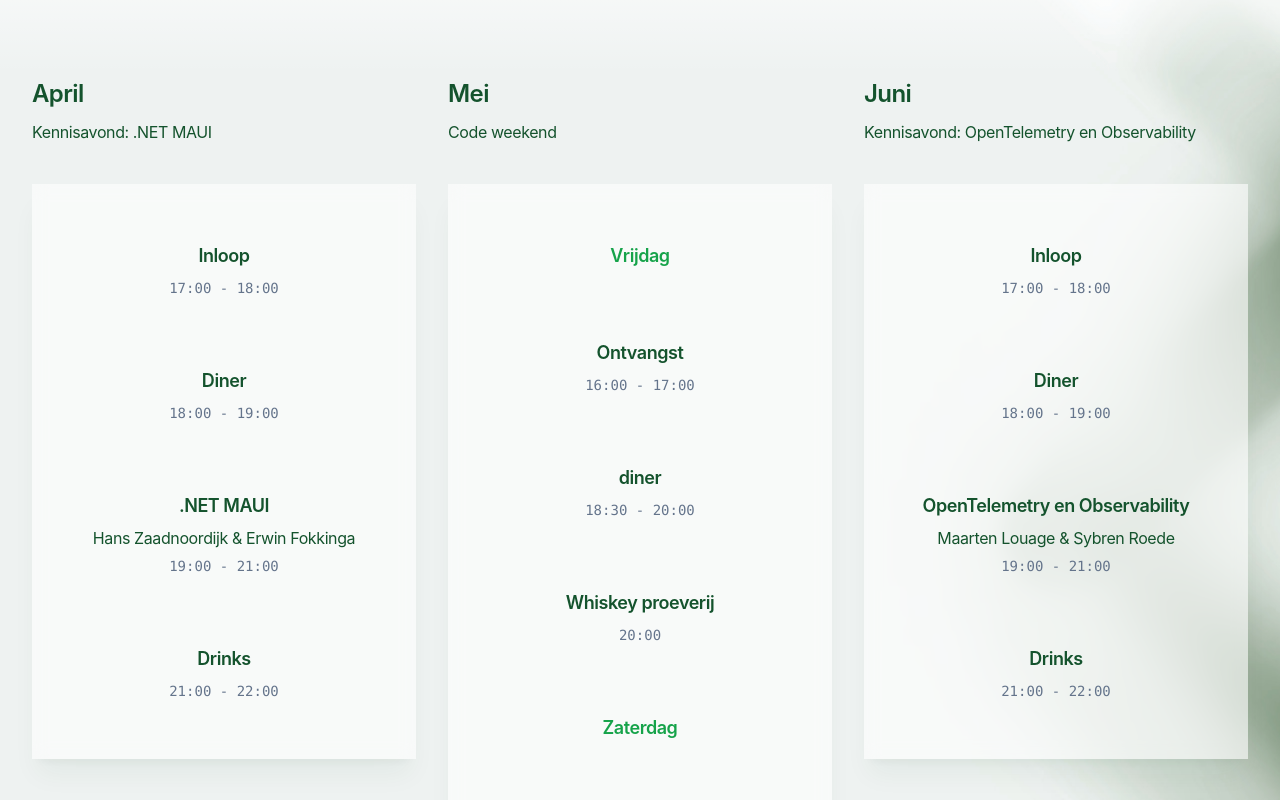
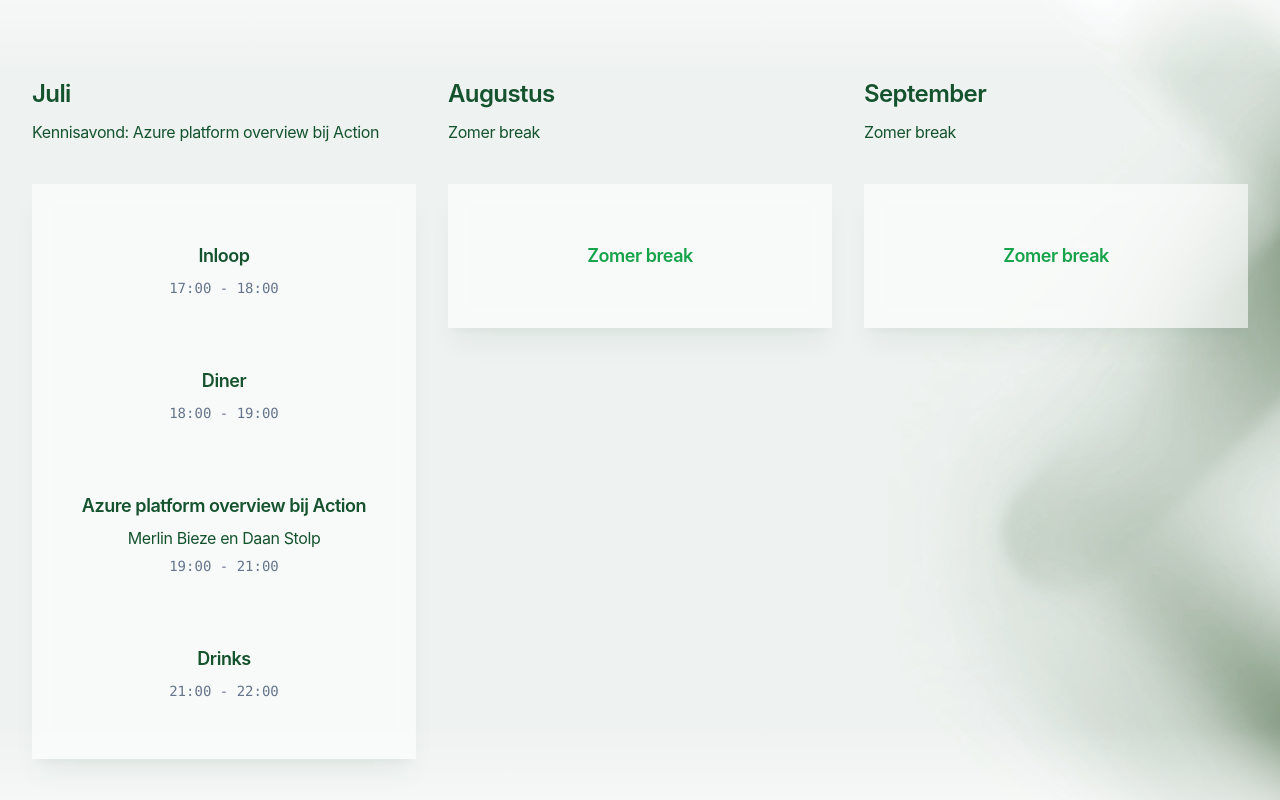
Before and after one commit to mlouage/XPRTZ.knowledge, a Next.js app: page / in a window 1280 px wide. Shown: the part 2220-3020 px from the top of the page. Built offline with nearby package versions, Linux system fonts and the light colour scheme.

Commit message:
Juli update (#8)

```diff
--- a/src/components/Schedule.jsx
+++ b/src/components/Schedule.jsx
@@ -8,10 +8,10 @@ import backgroundImage from '@/images/background.jpg'
 
 const schedule = [
     {
-        date: 'April',
-        dateTime: '2023-04-13',
+        date: 'Juli',
+        dateTime: '2023-07-13',
         summary:
-            'Kennisavond: .NET MAUI',
+            'Kennisavond: Azure platform overview bij Action',
         timeSlots: [
             {
                 id: 1,
@@ -29,8 +29,8 @@ const schedule = [
             },
             {
                 id: 3,
-                name: 'Hans Zaadnoordijk & Erwin Fokkinga',
-                description: '.NET MAUI',
+                name: 'Merlin Bieze en Daan Stolp',
+                description: 'Azure platform overview bij Action',
                 start: '19:00',
                 end: '21:00',
             },
@@ -44,144 +44,32 @@ const schedule = [
         ],
     },
     {
-        date: 'Mei',
-        dateTime: '2023-05-12',
+        date: 'Augustus',
+        dateTime: '2023-08-01',
         summary:
-            'Code weekend',
+            'Zomer break',
         timeSlots: [
             {
                 id: 0,
                 name: null,
-                description: 'Vrijdag',
+                description: 'Zomer break',
                 start: null,
                 end: null,
-            },
-            {
-                id: 1,
-                name: null,
-                description: 'Ontvangst',
-                start: '16:00',
-                end: '17:00',
-            },
-            {
-                id: 2,
-                name: null,
-                description: 'diner',
-                start: '18:30',
-                end: '20:00',
-            },
-            {
-                id: 3,
-                name: null,
-                description: 'Whiskey proeverij',
-                start: '20:00',
-                end: null,
-            },
-            {
-                id: 39,
-                name: null,
-                description: 'Zaterdag',
-                start: null,
-                end: null,
-            },
-            {
-                id: 4,
-                name: null,
-                description: 'Ontbijt',
-                start: '08:00',
-                end: '09:00',
-            },
-            {
-                id: 5,
-                name: 'Rob van Geloven',
-                description: 'Tech Track 1: Writing a retro emulator in C#',
-                start: '09:00',
-                end: '14:00',
-            },
-            {
-                id: 6,
-                name: 'Mark van Leijenhorst',
-                description: 'Tech Track 2: VR development in .NET met Unity',
-                start: '09:00',
-                end: '14:00',
-            },
-            {
-                id: 7,
-                name: null,
-                description: 'Workshop: Eijscoach',
-                start: '14:00',
-                end: '17:00',
-            },
-            {
-                id: 8,
-                name: null,
-                description: 'BBQ en avond activiteiten',
-                start: '18:00',
-                end: null,
-            },
-            {
-                id: 89,
-                name: null,
-                description: 'Zondag',
-                start: null,
-                end: null,
-            },
-            {
-                id: 9,
-                name: null,
-                description: 'Ontbijt',
-                start: '08:00',
-                end: '09:00',
-            },
-            {
-                id: 10,
-                name: 'Stefan van Tilborg',
-                description: 'Tech Track: Lego Robots bouwen met .NET',
-                start: '09:00',
-                end: '12:00',
-            },
-            {
-                id: 11,
-                name: null,
-                description: 'Lunch en vertrek',
-                start: '12:00',
-                end: '14:00',
             },
         ],
     },
     {
-        date: 'Juni',
-        dateTime: '2023-06-08',
+        date: 'September',
+        dateTime: '2023-09-01',
         summary:
-            'Kennisavond: OpenTelemetry en Observability',
+            'Zomer break',
         timeSlots: [
             {
                 id: 1,
                 name: null,
-                description: 'Inloop',
-                start: '17:00',
-                end: '18:00',
-            },
-            {
-                id: 2,
-                name: null,
-                description: 'Diner',
-                start: '18:00',
-                end: '19:00',
-            },
-            {
-                id: 3,
-                name: 'Maarten Louage & Sybren Roede',
-                description: 'OpenTelemetry en Observability',
-                start: '19:00',
-                end: '21:00',
-            },
-            {
-                id: 4,
-                name: null,
-                description: 'Drinks',
-                start: '21:00',
-                end: '22:00',
+                description: 'Zomer break',
+                start: null,
+                end: null,
             },
         ],
     },
--- a/src/components/Speakers.jsx
+++ b/src/components/Speakers.jsx
@@ -12,64 +12,32 @@ import rob from '@/images/auteurs/robvg.png'
 import hans from '@/images/auteurs/hansn.png'
 import erwin from '@/images/auteurs/erwinf.png'
 import sybren from '@/images/auteurs/sybrenr.png'
+import merlin from '@/images/auteurs/merlinb.png'
 
 const days = [
   {
     name: 'Kennisavond',
-    date: 'April',
-    dateTime: '2023-04-13',
+    date: 'Juli',
+    dateTime: '2023-07-13',
     speakers: [
       {
-        name: 'Hans Zaadnoordijk',
+        name: 'Merlin Bieze',
         role: 'Developer',
-        image: hans,
-      },
-      {
-        name: 'Erwin Fokkinga',
-        role: 'Developer',
-        image: erwin,
-      },
-
-    ],
-  },
-  {
-    name: 'Code weekend',
-    date: 'Mei',
-    dateTime: '2023-05-13',
-    speakers: [
-      {
-        name: 'Mark Van Leijenhorst',
-        role: 'Developer',
-        image: mark,
-      },
-      {
-        name: 'Rob van Geloven',
-        role: 'Developer',
-        image: rob,
-      },
-      {
-        name: 'Stefan van Tilborg',
-        role: 'Developer',
-        image: stefan,
+        image: merlin,
       },
     ],
   },
   {
-    name: 'Kennisavond',
-    date: 'Juni',
-    dateTime: '2023-06-08',
-    speakers: [
-      {
-        name: 'Maarten Louage',
-        role: 'Developer',
-        image: maarten,
-      },
-      {
-        name: 'Sybren Roede',
-        role: 'Developer',
-        image: sybren,
-      }
-    ],
+    name: 'Zomer break',
+    date: 'Augustus',
+    dateTime: '2023-08-01',
+    speakers: [],
+  },
+  {
+    name: 'Zomer break',
+    date: 'September',
+    dateTime: '2023-09-01',
+    speakers: [],
   },
 ]
 
```
